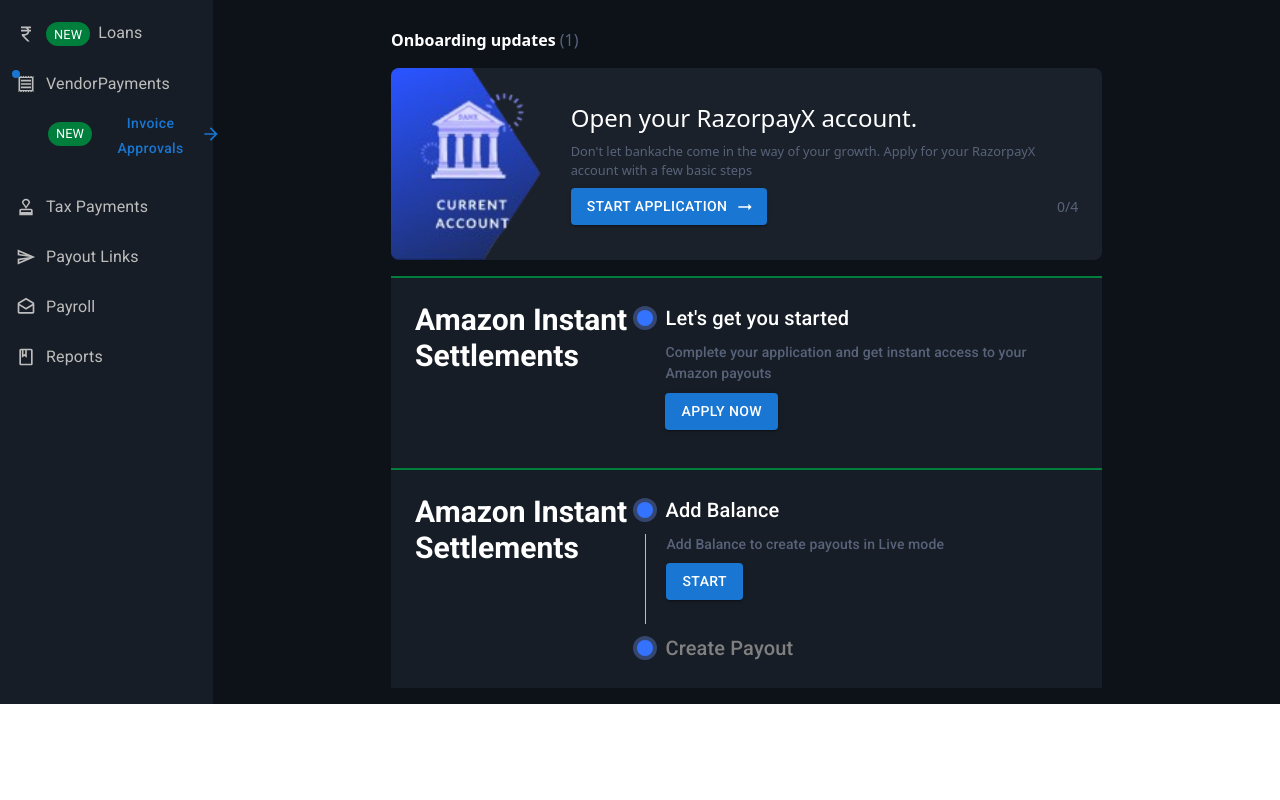
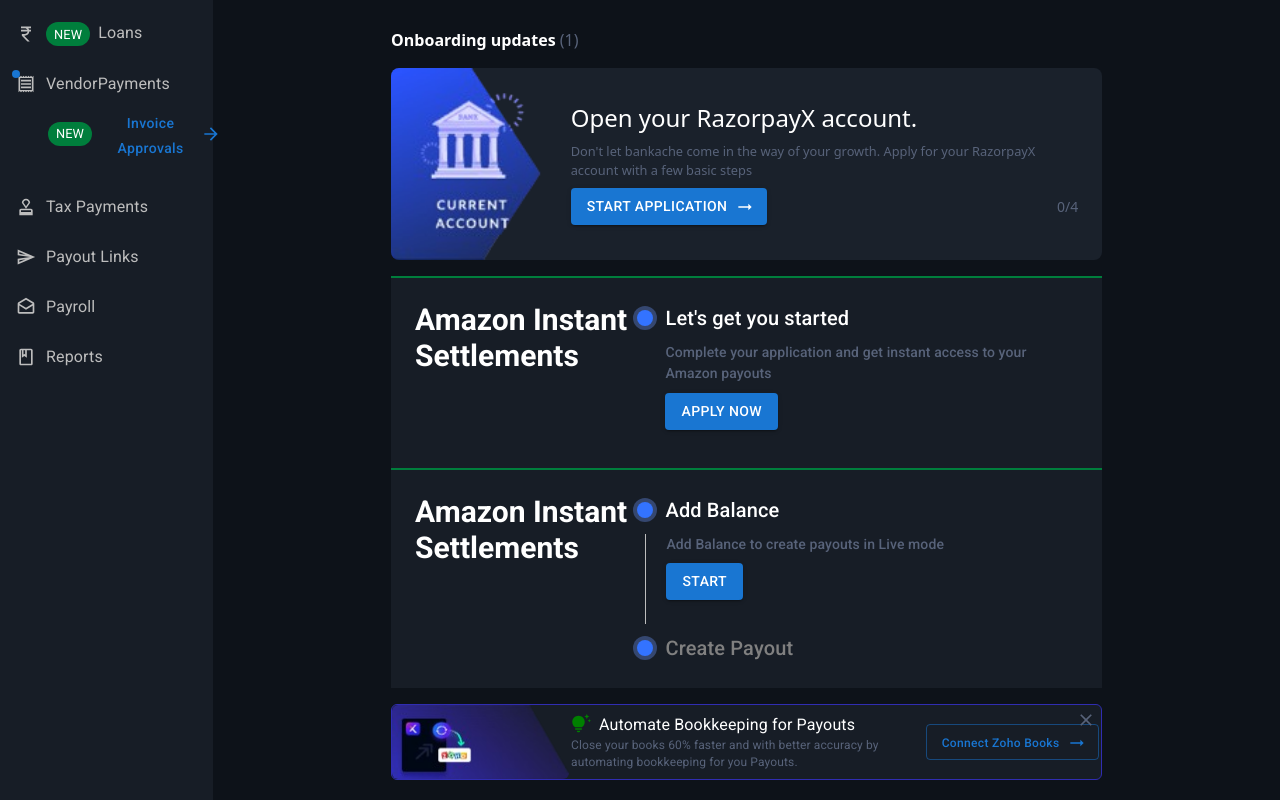
Before and after one commit to SakkyOP/xrazorpay-demo, a React (Vite) app: page / in a window 1280 px wide. Shown: the part 271-1071 px from the top of the page. Before the commit the page ends 975 px from the top, so only its background shows below. Built offline with nearby package versions, Linux system fonts and the light colour scheme.

Commit message:
Zoho Books banner added

```diff
--- a/src/components/Banner.tsx
+++ b/src/components/Banner.tsx
@@ -1,7 +1,23 @@
-import React from 'react'
+import { Button, Typography } from '@mui/material'
+import banner from '../assets/banner.png'
+import { ArrowRightAltOutlined, TipsAndUpdates, Close } from '@mui/icons-material'
 
 export default function Banner() {
   return (
-    <div>Banner</div>
+    <div className='flex relative justify-start items-center w-full bg-dark_raisin_black rounded-md border-international_klein_blue border'>
+        <img className='rounded-md w-1/4 h-full' src={banner} alt="" />
+        <div className="flex justify-center items-center w-3/4">
+            <div className="flex flex-col w-2/3">
+                <Typography variant='body1'><TipsAndUpdates fontSize='small' sx={{mb:0.3, mr: 1, color: "green"}} />Automate Bookkeeping for Payouts</Typography>
+                <Typography sx={{fontSize: 12, color: "#58637a"}} variant='body2'>Close your books 60% faster and with better accuracy by automating bookkeeping for you Payouts.</Typography>
+            </div>
+            <Button
+                sx={{pt:1, textTransform: "capitalize", fontSize: 12}}
+                variant='outlined'
+                endIcon={<ArrowRightAltOutlined/>}
+            >Connect Zoho Books</Button>
+        </div>
+        <Close sx={{position: "absolute", color: "#58637a", top: 5, right: 5}} fontSize='small' />
+    </div>
   )
 }
--- a/src/pages/Main.tsx
+++ b/src/pages/Main.tsx
@@ -1,5 +1,6 @@
 import ActivityFeed from "../components/ActivityFeed"
 import AmountDisplay from "../components/AmountDisplay"
+import Banner from "../components/Banner"
 import Insights from "../components/Insights"
 import NotificationTray from "../components/NotificationTray"
 import OnboardingUpdates from "../components/OnboardingUpdates"
@@ -7,12 +8,13 @@
 
 export default function Main() {
   return (
-    <div className="flex flex-col items-center w-full">
+    <div className="flex flex-col items-center w-full pb-5">
       <TopBar />
       <div className="flex flex-col items-center justify-start w-4/6 h-full">
         <AmountDisplay />
         <NotificationTray />
         <OnboardingUpdates />
+        <Banner />
         <Insights />
         <ActivityFeed />
       </div>
```
Also changed, not shown: src/assets/banner.png (added).
